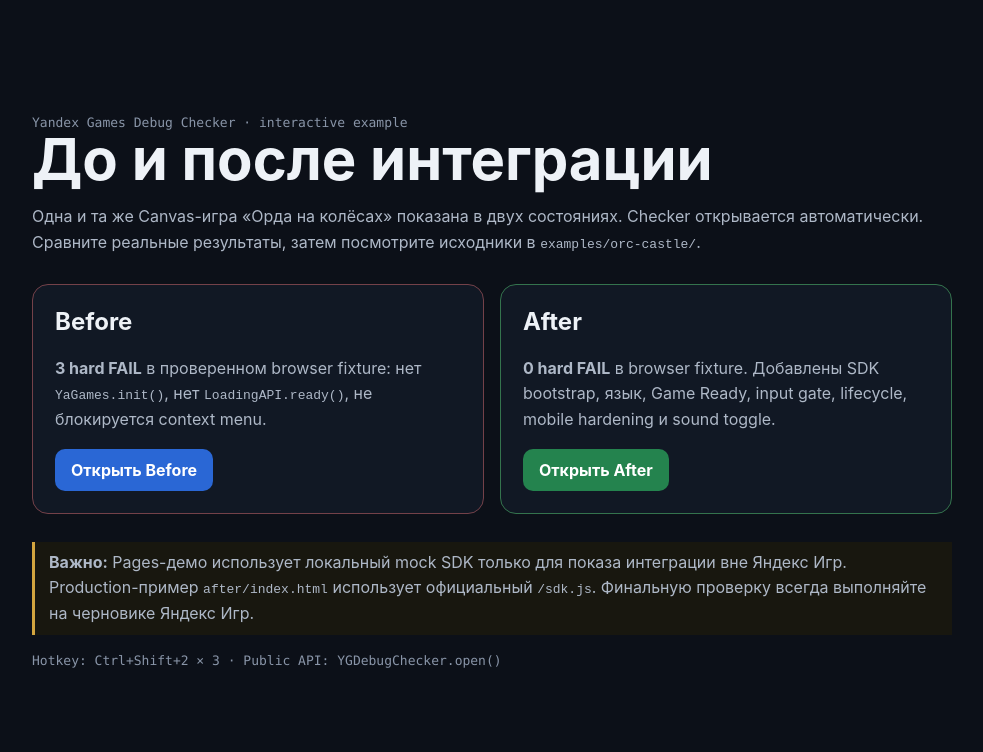
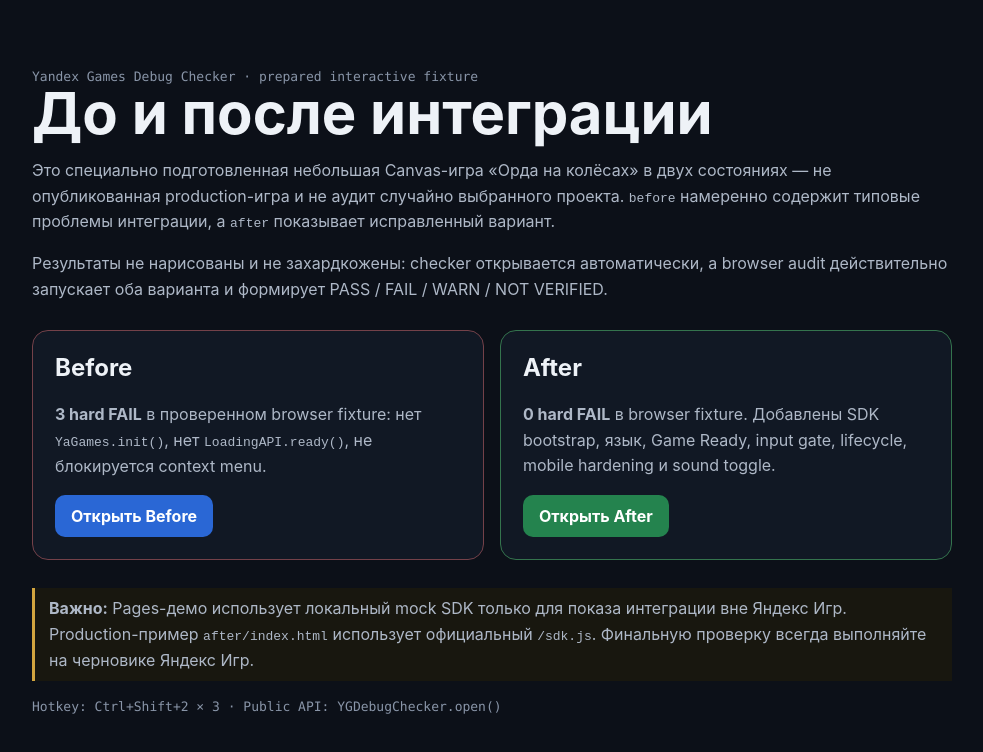
Before and after one commit to Nioris/yandex-games-debug-checker, a website: page site/index.html in a window 1280 px wide. Shown: the whole page, without its empty margins (148-1131 px from the left). Drawn offline with Linux system fonts and the light colour scheme.

Commit message:
Clarify prepared demo fixture on Pages

```diff
--- a/site/index.html
+++ b/site/index.html
@@ -14,9 +14,10 @@
 </head>
 <body>
 <main>
-  <div class="meta">Yandex Games Debug Checker · interactive example</div>
+  <div class="meta">Yandex Games Debug Checker · prepared interactive fixture</div>
   <h1>До и после интеграции</h1>
-  <p>Одна и та же Canvas-игра «Орда на колёсах» показана в двух состояниях. Checker открывается автоматически. Сравните реальные результаты, затем посмотрите исходники в <code>examples/orc-castle/</code>.</p>
+  <p>Это специально подготовленная небольшая Canvas-игра «Орда на колёсах» в двух состояниях — не опубликованная production-игра и не аудит случайно выбранного проекта. <code>before</code> намеренно содержит типовые проблемы интеграции, а <code>after</code> показывает исправленный вариант.</p>
+  <p>Результаты не нарисованы и не захардкожены: checker открывается автоматически, а browser audit действительно запускает оба варианта и формирует PASS / FAIL / WARN / NOT VERIFIED.</p>
   <div class="cards">
     <section class="card before">
       <h2>Before</h2>
```
